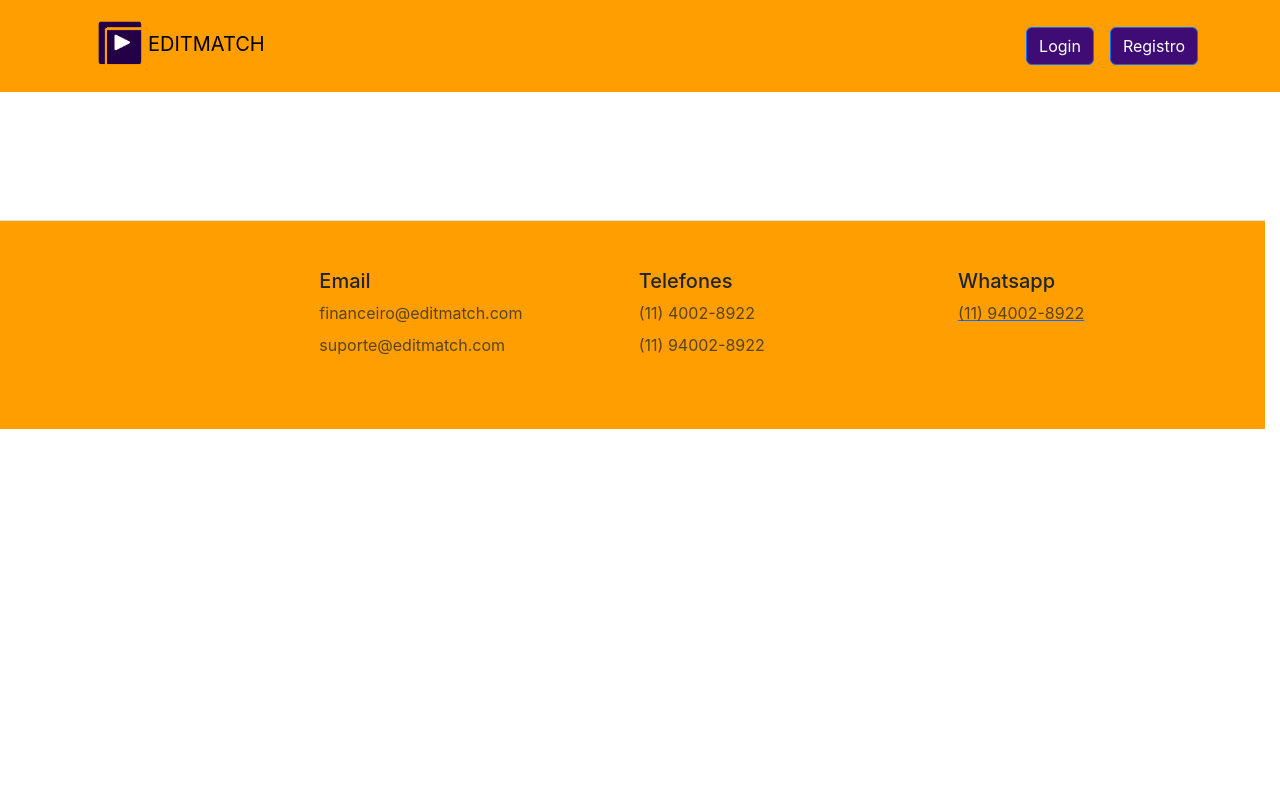
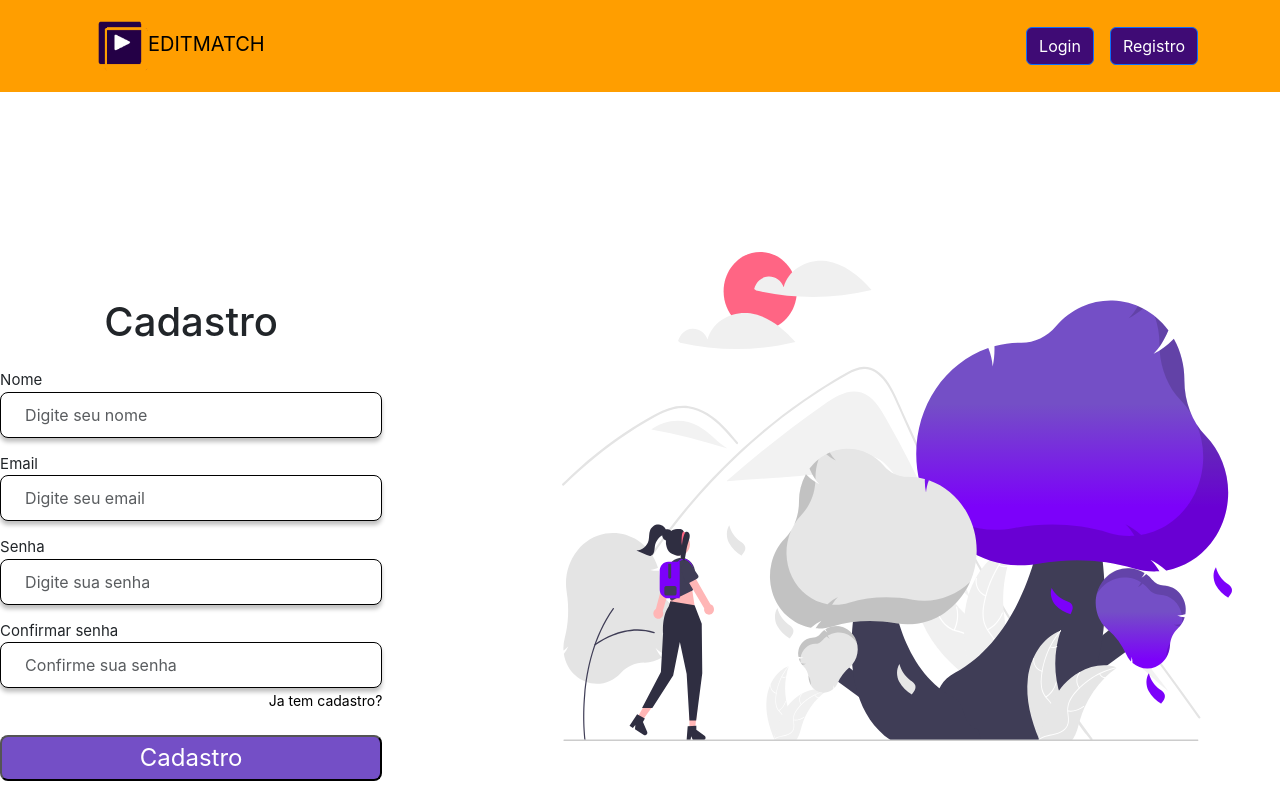
Before and after one commit to SPRINT-3-Semestre/Front-end, a React (Create React App) app in the folder frontend/: page /register in a window 1280 px wide. Shown: the top 800 px of the page. Built offline with nearby package versions, Linux system fonts and the light colour scheme.

Commit message:
ADD - Tela de registro + logica"

```diff
--- a/frontend/src/pages/Auth/Register.js
+++ b/frontend/src/pages/Auth/Register.js
@@ -1,15 +1,114 @@
 import Header from "../../ui/components/surfaces/Header";
 import Footer from "../../ui/components/surfaces/Footer";
 
+
 import Helmet from 'react-helmet'
+import { useState } from 'react';
+import { Link, redirect } from 'react-router-dom';
+
+
+import style from '../../ui/styles/FormRegister.module.css';
+import imageRegister from '../../ui/images/register.svg'
 
 
 function Register() {
+
+    const [email, setEmail] = useState('');
+    const [nome, setNome] = useState('');
+    const [password, setPassword] = useState('');
+    const [confirmPassword, setConfirmPassword] = useState('');
+
+    const handleSubmit = (event) => {
+        event.preventDefault();
+        console.log(`Email: ${email}, Password: ${password}`);
+
+
+        if(password !== confirmPassword){
+            alert("As senhas não coincidem");
+            setPassword("");
+            setConfirmPassword("");
+
+            return;
+        }
+
+        return redirect("/login");
+
+    };
+
+
     return (
         <>
-        <Helmet title="EditMatch - Registro" />
-         <Header/>
-        <Footer/>
+            <Helmet title="EditMatch - Cadastro" />
+            <Header />
+            <div className="container">
+                <img src={imageRegister} className={style.login_image} />
+                <div className="row mr-5">
+                    <div className="col-12 col-md-12">
+                        <form onSubmit={handleSubmit} className={style.form_login}>
+                            <h1 className={style.title}>Cadastro</h1>
+                            <div className="form-group">
+                                <label htmlFor="InputEmail">Nome</label>
+                                <input
+                                    type="text"
+                                    className="form-control"
+                                    id="inputName"
+                                    aria-describedby="NameHelp"
+                                    placeholder="Digite seu nome"
+                                    value={nome}
+                                    onChange={(event) => setNome(event.target.value)}
+                                    required
+                                />
+                            </div>
+                            <div className="form-group">
+                                <label htmlFor="InputEmail">Email</label>
+                                <input
+                                    type="email"
+                                    className="form-control"
+                                    id="InputEmail"
+                                    aria-describedby="emailHelp"
+                                    placeholder="Digite seu email"
+                                    value={email}
+                                    onChange={(event) => setEmail(event.target.value)}
+                                    required
+                                />
+                            </div>
+                            <div className="form-group">
+                                <label htmlFor="InputPassword">Senha</label>
+                                <input
+                                    type="password"
+                                    className="form-control"
+                                    id="InputPassword"
+                                    placeholder="Digite sua senha"
+                                    value={password}
+                                    onChange={(event) => setPassword(event.target.value)}
+                                    required
+                                />
+                            </div>
+                            <div className="form-group">
+                                <label htmlFor="InputConfirmPassword">Confirmar senha</label>
+                                <input
+                                    type="password"
+                                    className="form-control"
+                                    id="InputConfirmPassword"
+                                    placeholder="Confirme sua senha"
+                                    value={confirmPassword}
+                                    onChange={(event) => setConfirmPassword(event.target.value)}
+                                    required
+                                />
+                            </div>
+                            <div className="row d-flex">
+                                <div className="col-md-6 mr-2">
+                                    <Link to="/login" className={style.link_right}>Ja tem cadastro?</Link>
+                                </div>
+                            </div>
+                            <button type="submit" className="text-center">
+                                Cadastro
+                            </button>
+                        </form>
+                    </div>
+                </div>
+            </div>
+            <Footer />
         </>
     )
 }
--- /dev/null
+++ b/frontend/src/ui/styles/FormRegister.module.css
@@ -0,0 +1,93 @@
+.form_login {
+    display: flex;
+    flex-direction: column;
+    align-items: center;
+    width: 25%;
+    margin: 0 auto;
+    padding: 25px;
+    margin-right: 15%;
+    background-color: #fff;
+    font-size: 14px;
+    position: relative;
+    right: 50em;
+    bottom: 22em;
+}
+
+.form_login input {
+    display: flex;
+    width: 382px;
+    height: 46px;
+    padding: 10px 24px;
+    justify-content: center;
+    align-items: center;
+    gap: 10px;
+    flex-shrink: 0;
+    border-radius: 8px;
+    border: 1px solid #000;
+    background: #FFF;
+    box-shadow: 0px 4px 4px 0px rgba(0, 0, 0, 0.25);
+}
+
+.form_login label {
+    margin-top: 1em;
+    font-size: 15px;
+}
+
+.form_login a {
+    display: flex;
+    flex-direction: row;
+}
+
+.form_login button {
+    display: flex;
+    justify-content: center;
+    text-align: center;
+    align-items: center;
+    width: 382px;
+    height: 46px;
+    border-radius: 8px;
+    background: #744FC6;
+    color: #FFF;
+    font-size: 24px;
+    font-style: normal;
+    font-weight: 400;
+    line-height: normal;
+    margin-top: 1em;
+}
+
+.form_login button:hover {
+    transition: 0.5s;
+    background: #0B5ED7;
+    cursor: pointer;
+}
+
+.form_login a {
+    text-decoration: none;
+    color: #000;
+    cursor: pointer;
+}
+
+.form_login a:hover {
+    text-decoration: underline;
+    color: #0B5ED7;
+}
+
+.form_login .link_right {
+    margin-top: 0.1em;
+    display: flex;
+    position: relative;
+    width: 1vw;
+    left: 6em;
+    text-wrap: nowrap;
+    text-decoration: none;
+    color: #000;
+
+}
+
+.login_image {
+    display: flex;
+    position: relative;
+    top: 10em;
+    left: 30em;
+    width: 60%;
+}
```
Also changed, not shown: frontend/src/ui/images/register.svg (added).
